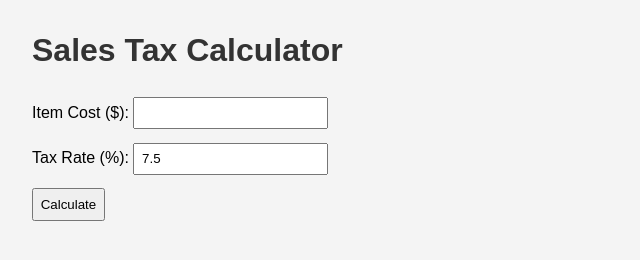
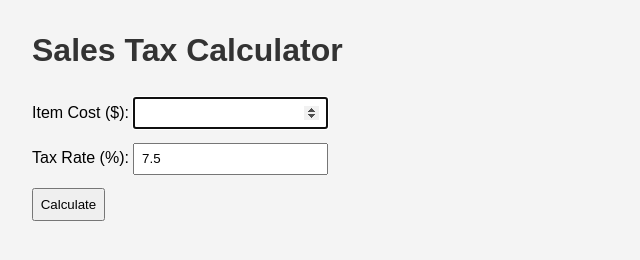
Before and after one commit to cvayianos/amazon-converter-calculator, a plain HTML site: page index.html in a window 1280 px wide. Shown: the whole page, without its empty margins (0-640 px from the left). Drawn offline with Linux system fonts and the light colour scheme.

Commit message:
Update index.html add focus to input box to avoid clicks

```diff
--- a/index.html
+++ b/index.html
@@ -2,7 +2,7 @@
 <html lang="en">
 <head>
   <meta charset="UTF-8">
-  <title>Amazon Converter</title>
+  <title>Sales Tax Calculator</title>
   <style>
     body {
       font-family: Arial, sans-serif;
@@ -22,6 +22,23 @@
       padding: 1em;
       border-radius: 5px;
     }
+
+    @keyframes glow {
+      0% {
+      box-shadow: 0 0 0px rgba(255, 223, 0, 0.8);
+    }
+      50% {
+      box-shadow: 0 0 10px rgba(255, 223, 0, 1);
+    }
+      100% {
+      box-shadow: 0 0 0px rgba(255, 223, 0, 0.8);
+    }
+   }
+
+   input#cost.glow {
+    animation: glow 1.5s ease-in-out;
+   }
+
   </style>
 </head>
 <body>
@@ -29,7 +46,7 @@
     <h1>Sales Tax Calculator</h1>
     <label>
       Item Cost ($):
-      <input type="number" id="cost" step="0.01">
+      <input type="number" id="cost" step="0.01" autofocus>
     </label>
     <br>
     <label>
@@ -64,6 +81,16 @@
       `;
       resultsDiv.style.display = 'block';
     }
+
+    window.onload = function() {
+      const costInput = document.getElementById('cost');
+      costInput.focus();
+      costInput.classList.add('glow');
+      setTimeout(() => {
+        costInput.classList.remove('glow');
+      }, 1500);
+
+    };
   </script>
 </body>
 </html>
```
